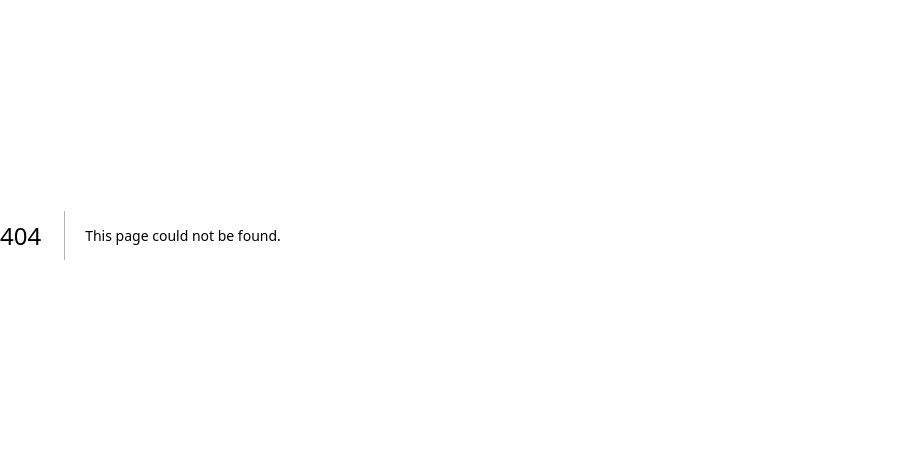
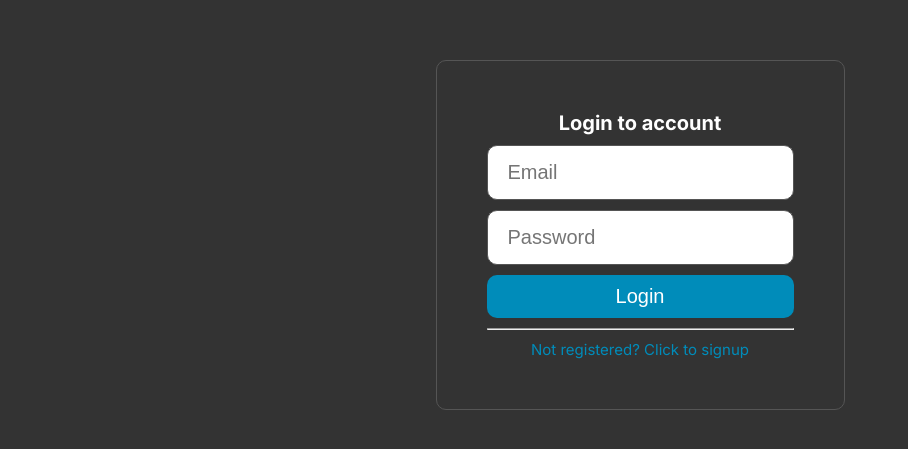
Before and after one commit to zeff96/booking_app, a Next.js app: page /auth/login in a window 1280 px wide. Before the commit this address had no page. Shown: the part 165-614 px from the top of the page, without its empty margins (0-908 px from the left). Built offline with nearby package versions, Linux system fonts and the light colour scheme.

Commit message:
Add login page

```diff
--- /dev/null
+++ b/app/auth/login/page.js
@@ -0,0 +1,51 @@
+"use client";
+import { useFormStatus, useFormState } from "react-dom";
+import Link from "next/link";
+import { authenticate } from "../../../lib/action";
+import styles from "./login.module.css";
+
+const initialState = {
+  message: "",
+};
+
+const LoginButton = () => {
+  const { pending } = useFormStatus();
+  return (
+    <button type="submit" aria-disabled={pending} className={styles.btn}>
+      Login
+    </button>
+  );
+};
+
+export default function LoginPage() {
+  const [state, dispatch] = useFormState(authenticate, initialState);
+  return (
+    <form className={styles.form} action={dispatch}>
+      <div className={styles["form-wrapper"]}>
+        <h2 className={styles.header}>Login to account</h2>
+        <input
+          type="email"
+          name="email"
+          placeholder="Email"
+          required
+          className={styles["form-control"]}
+        />
+        <input
+          type="password"
+          name="password"
+          placeholder="Password"
+          required
+          className={styles["form-control"]}
+        />
+        <p className={styles["error-message"]}>{state?.message}</p>
+        <LoginButton />
+        <hr />
+        <div className={styles["signup-wrapper"]}>
+          <Link href="/auth/registration" className={styles["signup-link"]}>
+            Not registered? Click to signup
+          </Link>
+        </div>
+      </div>
+    </form>
+  );
+}
```
